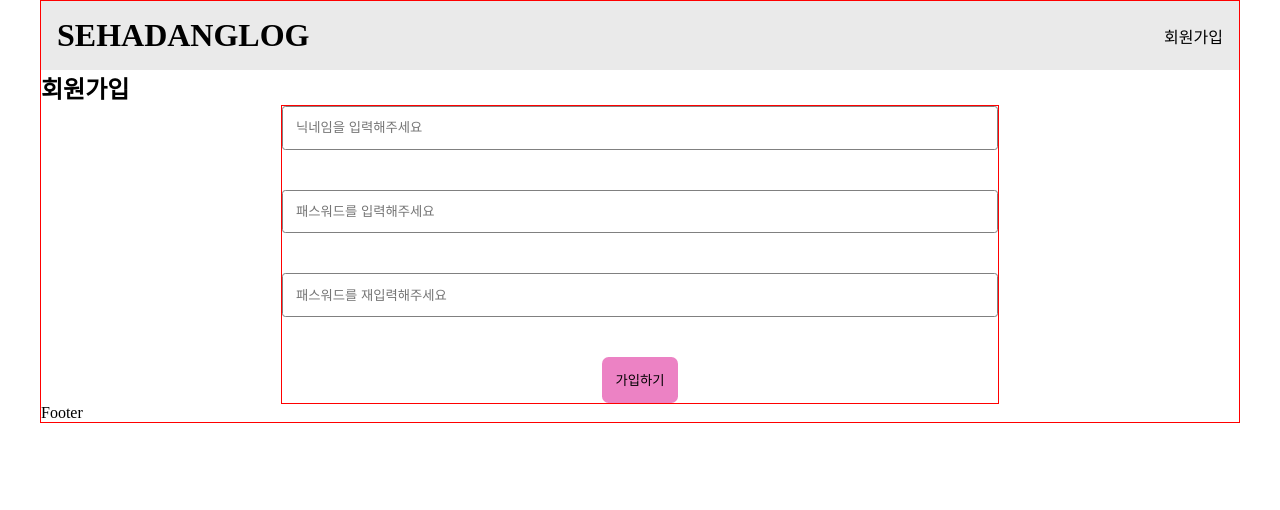
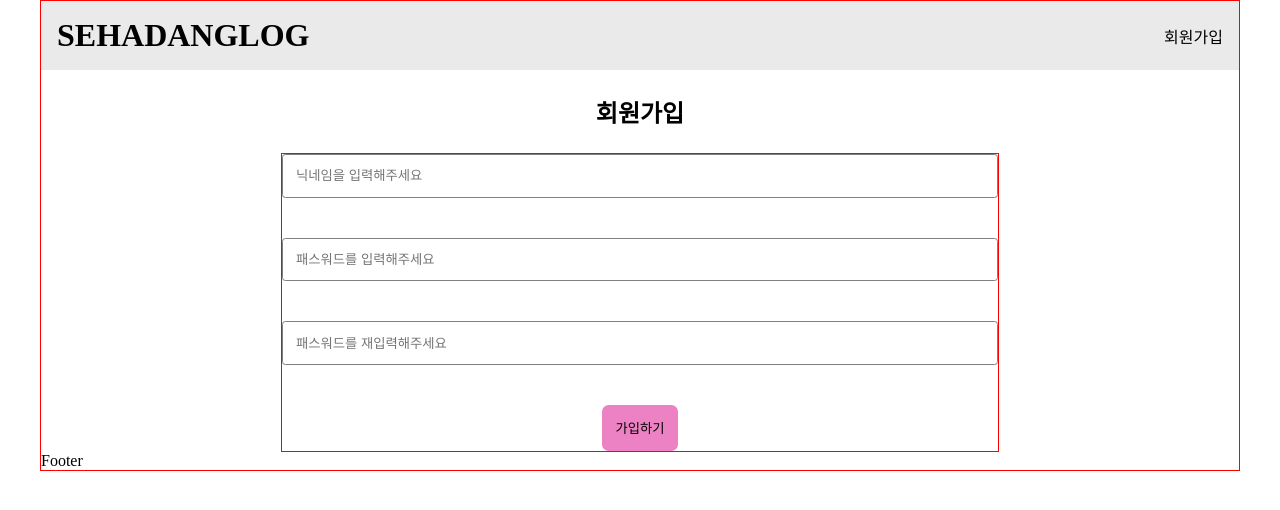
Before and after one commit to ureca-react-blog/Frontend, a React (Vite) app: page /register in a window 1280 px wide. Shown: the top 510 px of the page. Built offline with nearby package versions, Linux system fonts and the light colour scheme.

Commit message:
🎨 style: 제목 스타일 변경

```diff
--- a/src/pages/registerpage.module.css
+++ b/src/pages/registerpage.module.css
@@ -1,3 +1,9 @@
+.title {
+  display: flex;
+  justify-content: center;
+  padding: 1em 0;
+}
+
 .container {
   width: 60%;
   margin: auto;
```
